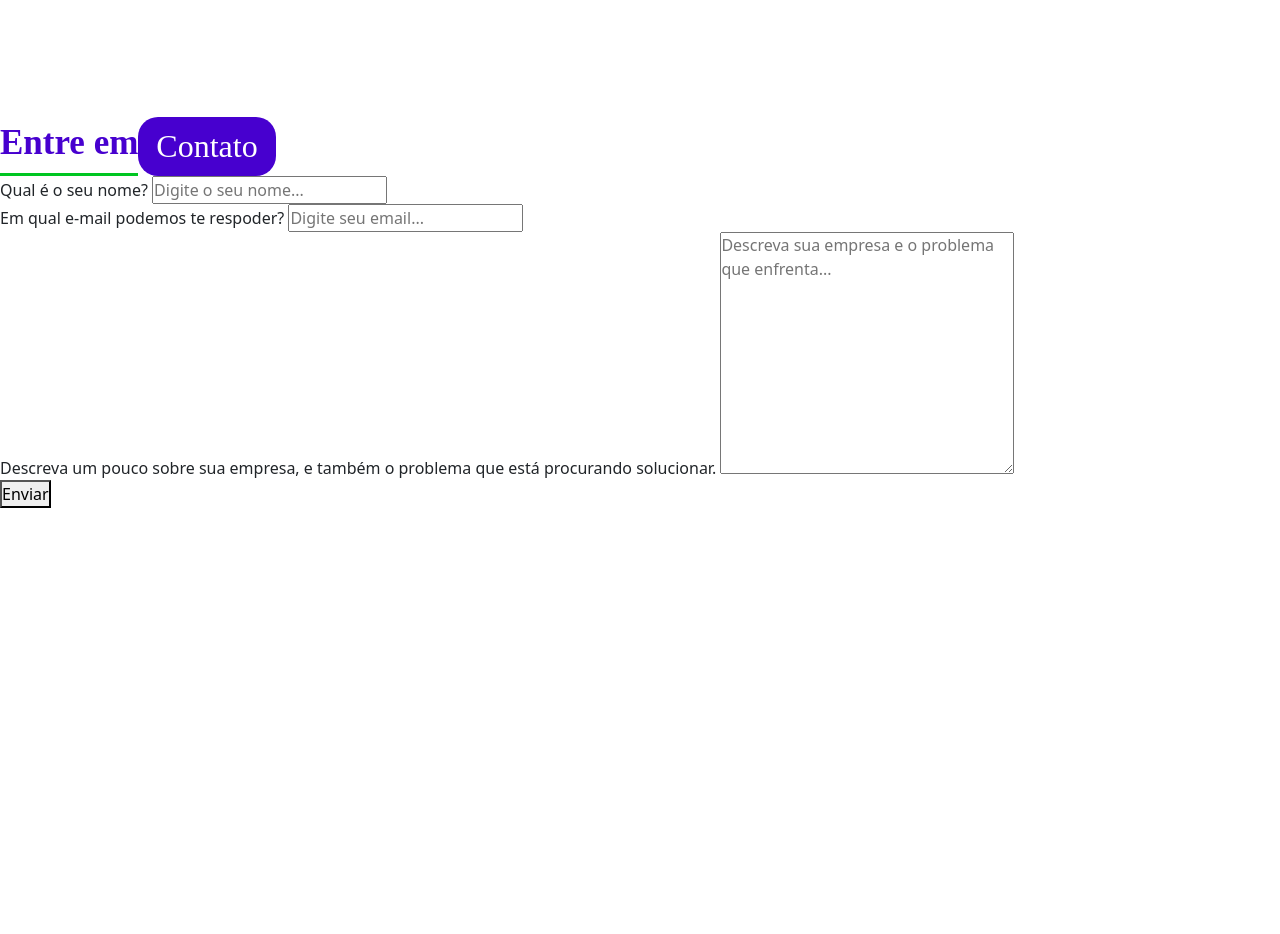
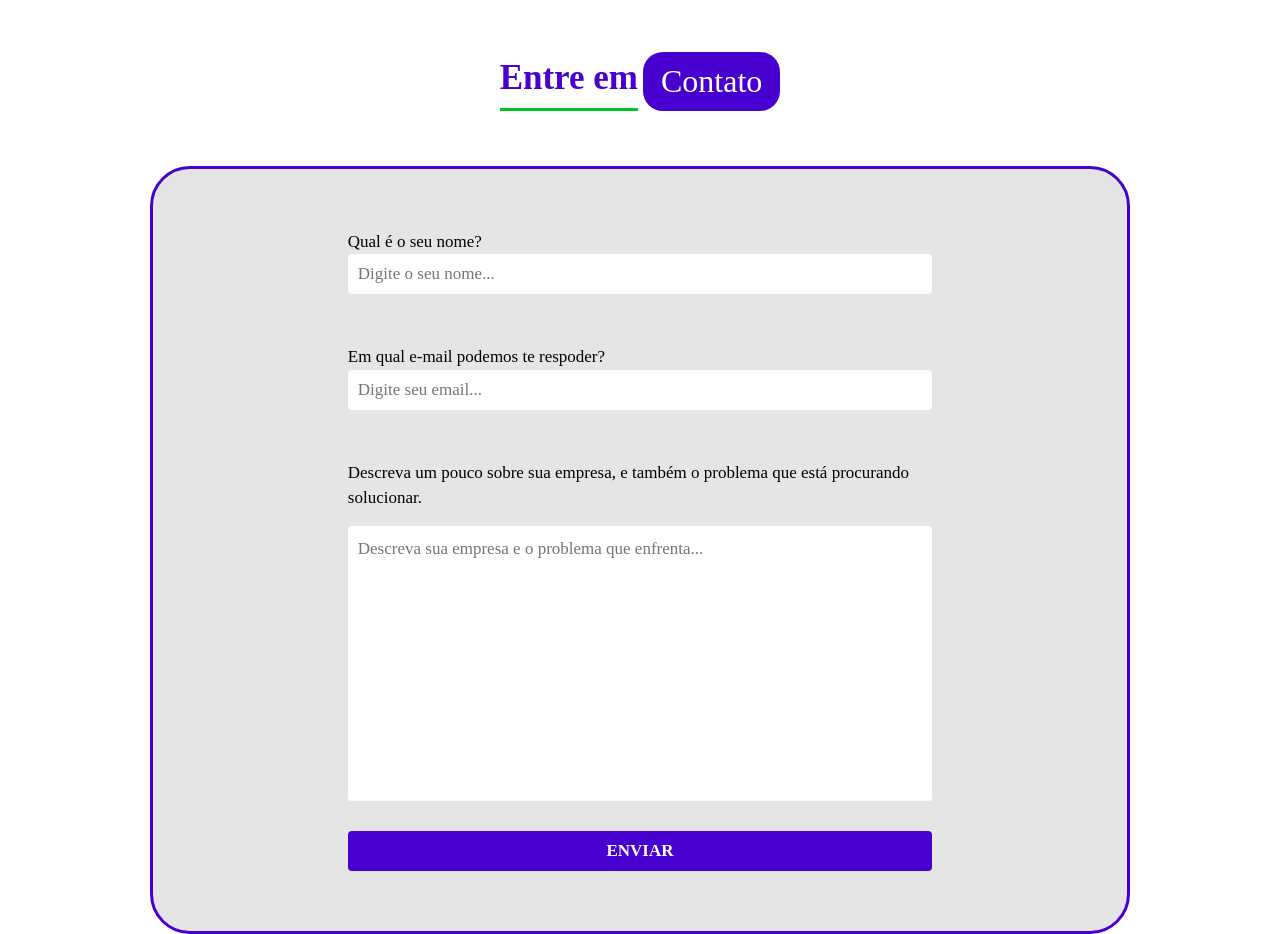
Before and after one commit to RosendoV/Pixel-V-MTT, a plain HTML site: page index.html in a window 1280 px wide. Shown: the part 3219-4153 px from the top of the page. Before the commit the page ends 3727 px from the top, so only its background shows below. Drawn offline with nearby package versions, Linux system fonts and the light colour scheme; files whose address does not match are found by name; a web font is replaced by a local one.

Commit message:
Formulário finalizado

```diff
--- a/style.css
+++ b/style.css
@@ -1,4 +1,4 @@
-*{
+* {
     margin: 0;
     padding: 0;
     box-sizing: border-box;
@@ -9,17 +9,17 @@
     src: url(./fonts/Recursive-VariableFont_CASL\,CRSV\,MONO\,slnt\,wght.ttf);
 }
 
- /* cores fixas do site, acesso rápido a elas só digitar o "var"  */
-:root{
-    --branco:#ffffff;
-    --preto:#000000;
-    --verde-pixelV:#00C621;
-    --roxo-pixelV:#4700CF;
-    --fundo-site:#F3F2F2;
-    --contato:#E5E5E5;
+/* cores fixas do site, acesso rápido a elas só digitar o "var"  */
+:root {
+    --branco: #ffffff;
+    --preto: #000000;
+    --verde-pixelV: #00C621;
+    --roxo-pixelV: #4700CF;
+    --fundo-site: #F3F2F2;
+    --contato: #E5E5E5;
 }
 
-.container-grid{
+.container-grid {
     width: 80vw;
     max-width: 1400px;
     /* margin-top: em cima; */
@@ -32,21 +32,21 @@
 }
 
 /* quando é uma chave do html não precisa do ponto  */
-body{
+body {
     /* serve para não movimentar a pagina para o lado  */
     overflow-x: hidden;
     /* serve para dar cor ao fundo do site  */
     background-color: var(--fundo-site);
 }
 
-.Título{
+.Título {
     display: flex;
     font-family: "Recursive", sans-linear-bold;
     font-weight: 600;
     font-size: 35px;
 }
 
-.Título h2{
+.Título h2 {
     color: var(--branco);
     margin-bottom: 0;
     background-color: var(--roxo-pixelV);
@@ -54,14 +54,14 @@ body{
     padding: 10px 18px;
 }
 
-.Título span{
+.Título span {
     color: var(--roxo-pixelV);
     border-bottom: solid 3px var(--verde-pixelV);
 }
 
 /* ------------------- Header ------------------------- */
 
-.banner{
+.banner {
     background-image: url(./imgs/Banner.png);
     height: 120vh;
     background-repeat: no-repeat;
@@ -71,15 +71,15 @@ body{
     justify-content: space-between;
 }
 
-header{
+header {
     height: 165px;
 }
 
-header img{
+header img {
     width: 234px;
 }
 
-header .container-grid{
+header .container-grid {
     height: 100%;
 
     display: flex;
@@ -87,7 +87,7 @@ header .container-grid{
     align-items: center;
 }
 
-.menu{
+.menu {
     max-width: 700px;
     width: 70%;
 
@@ -95,7 +95,7 @@ header .container-grid{
     justify-content: space-between;
 }
 
-.menu a{
+.menu a {
     font-size: 20px;
     color: var(--branco);
     font-family: "Recursive", sans-linear;
@@ -106,22 +106,22 @@ header .container-grid{
     transition: text-decoration 500ms ease;
 }
 
-.menu a:hover{
+.menu a:hover {
     text-decoration-color: var(--verde-pixelV);
 }
 
-.conteudo-banner{
+.conteudo-banner {
     display: flex;
     justify-content: space-evenly;
     align-items: center;
 }
 
-.conteudo-banner img{
+.conteudo-banner img {
     max-width: 380px;
     width: 50%;
 }
 
-.conteudo-banner p{
+.conteudo-banner p {
     font-size: 26px;
     font-family: "Recursive", sans-linear;
     color: var(--branco);
@@ -129,7 +129,7 @@ header .container-grid{
     margin-bottom: 100px;
 }
 
-.conteudo-banner ul{
+.conteudo-banner ul {
     font-size: 30px;
     font-weight: 600;
     text-transform: uppercase;
@@ -141,7 +141,7 @@ header .container-grid{
 
 /* ----------------------------- Sobre -----------------------------------  */
 
-#sobre{
+#sobre {
     display: flex;
     align-items: center;
     gap: 80px;
@@ -149,18 +149,19 @@ header .container-grid{
     margin-bottom: 120px;
 }
 
-#sobre img{
-   max-width: 460px;
-   width: 40%;
-   border-radius: 40px;
-   box-shadow: 0 10px 10px 0 rgba(0, 0, 0, 0.2)
+#sobre img {
+    max-width: 460px;
+    width: 40%;
+    border-radius: 40px;
+    box-shadow: 0 10px 10px 0 rgba(0, 0, 0, 0.2)
 }
 
-#sobre h2{
-    margin-right:  5x;
+#sobre h2 {
+    margin-right: 5x;
 
 }
-#sobre p{
+
+#sobre p {
     font-family: "Recursive", sans-linear;
     font-size: 20px;
     text-align: justify;
@@ -169,31 +170,31 @@ header .container-grid{
 
 /* ---------------------------- parallax ----------------------------- */
 
-#parallax{
+#parallax {
     height: 250px;
 
     background: linear-gradient(rgba(0, 0, 0, 0.26)), url(./imgs/parallax.svg);
     background-attachment: fixed;
-    background-size:30%;
+    background-size: 30%;
     margin-bottom: 120px;
 }
 
 /* -------------------------- Serviços ------------------------------------ */
 
-#servicos{
+#servicos {
     margin-bottom: 120px;
 }
 
-#servicos .Título{
+#servicos .Título {
     justify-content: center;
     margin-bottom: 55px;
 }
 
-#servicos h2{
+#servicos h2 {
     margin-left: 5px;
 }
 
-.container-cards{
+.container-cards {
     display: flex;
     justify-content: center;
     align-items: center;
@@ -202,7 +203,7 @@ header .container-grid{
     position: relative;
 }
 
-.linha-roxa{
+.linha-roxa {
     position: absolute;
     z-index: -1;
     top: calc(50% - 125px);
@@ -211,8 +212,9 @@ header .container-grid{
     width: 100vw;
     background: linear-gradient(0deg, rgba(36, 0, 105, 1)0%, rgba(71, 0, 207, 1)100%)
 }
+
 /* como é feito o card */
-#servicos .cards{
+#servicos .cards {
     width: 300px;
     margin: 20px;
     padding: 40px 20px;
@@ -227,7 +229,7 @@ header .container-grid{
     justify-content: center;
 }
 
-#servicos .cards h3{
+#servicos .cards h3 {
     font-size: 24px;
     margin: 5px 0 30px;
     color: var(--roxo-pixelV);
@@ -235,42 +237,37 @@ header .container-grid{
     text-align: center;
 }
 
-#servicos .cards p{
+#servicos .cards p {
     font-family: "Recursive", sans-linear;
     font-size: 18px;
     margin-bottom: 20px;
     line-height: 1.5;
 }
 
-#servicos .cards svg{
+#servicos .cards svg {
     color: var(--roxo-pixelV);
     height: 75px;
 }
 
-#servicos .cards:hover{
+#servicos .cards:hover {
     border: solid 3px var(--verde-pixelV);
 }
 
-#servicos .cards:hover h3{
+#servicos .cards:hover h3 {
     color: var(--verde-pixelV);
 }
 
-#servicos .cards:hover svg{
+#servicos .cards:hover svg {
     fill: var(--verde-pixelV);
 }
 
 /* ----------------------------- Cases de Sucesso ------------------------ */
 
-#cases h2{
-    margin: 5px;
+#cases h2 {
+    margin-right: 5px;
 }
 
-#cases .Título{
-    justify-content: center;
-    margin-bottom: 55px;
-}
-
-#cases{
+#cases {
     display: flex;
     flex-direction: column;
     align-items: center;
@@ -278,7 +275,7 @@ header .container-grid{
     margin-bottom: 120px;
 }
 
-#cases img{
+#cases img {
     height: 300px;
     border-radius: 40px;
 }
@@ -289,3 +286,137 @@ header .container-grid{
 }
 
 /* ------------------------------------- Contato -------------------------------- */
+#contato {
+    text-align: center;
+    padding-bottom: 100px;
+    margin-bottom: 100px;
+}
+
+#contato .Título {
+    justify-content: center;
+    margin-bottom: 55px;
+}
+
+#contato h2 {
+    margin-left: 5px;
+}
+
+#contato form {
+    width: 90%;
+    max-width: 980px;
+
+    margin: 0 auto;
+    padding: 60px 0;
+
+    display: flex;
+    flex-direction: column;
+    align-items: center;
+
+    border-radius: 40px;
+    background-color: var(--contato);
+    border: solid 3px var(--roxo-pixelV);
+
+    color: var(--preto);
+    font-family: "Recursive", Sans-linear;
+    font-size: 17px;
+}
+
+.campo {
+    width: 60%;
+
+    text-align: left;
+
+    display: flex;
+    flex-direction: column;
+    justify-content: space-between;
+
+    margin-bottom: 50px;
+}
+
+.campo-descricao {
+    width: 60%;
+
+    text-align: left;
+
+    display: flex;
+    flex-direction: column;
+    justify-content: space-between;
+
+    margin-bottom: 30px;
+}
+
+.campo input {
+    height: 40px;
+
+    color: var(--preto);
+    background-color: var(--branco);
+
+    border: none;
+    border-radius: 4px;
+
+    text-indent: 10px;
+
+    outline: none;
+}
+
+.campo-descricao textarea {
+    color: var(--preto);
+    background-color: var(--branco);
+
+    border: none;
+    border-radius: 4px;
+
+    outline: none;
+
+
+    padding: 10px;
+
+    resize: none;
+}
+
+.campo-label,
+.campo-descricao label {
+    margin-bottom: 15px;
+}
+
+.campo-input,
+.campo-descricao textarea {
+    font-family: "Recursive", sans-linear;
+    font-size: 17px;
+}
+
+.campo input::placeholder,
+.campo-descricao textarea::placeholder,{
+    color:  #a0a0a0;
+}
+
+.campo input:focus,
+.campo-descricao textarea:focus {
+    outline: 2px solid var(--verde-pixelV);
+}
+
+#contato form button{
+    height: 40px;
+    width: 60%;
+
+    background-color: var(--roxo-pixelV);
+    color: var(--branco);
+
+    border: none;
+    border-radius: 4px;
+
+    font-size: 17px;
+    font-family: "Recursive", sans-linear;
+    font-weight: 700;
+
+    text-transform: uppercase;
+
+    cursor: pointer;
+
+    transition: backgroud-color 500ms;
+
+}
+
+#contato form button:hover{
+    background-color: var(--verde-pixelV);
+}
```
Also changed, not shown: index.html (+3 -0 lines), Banner04.png (deleted), Banner05.png (deleted), Banner06.png (deleted).
